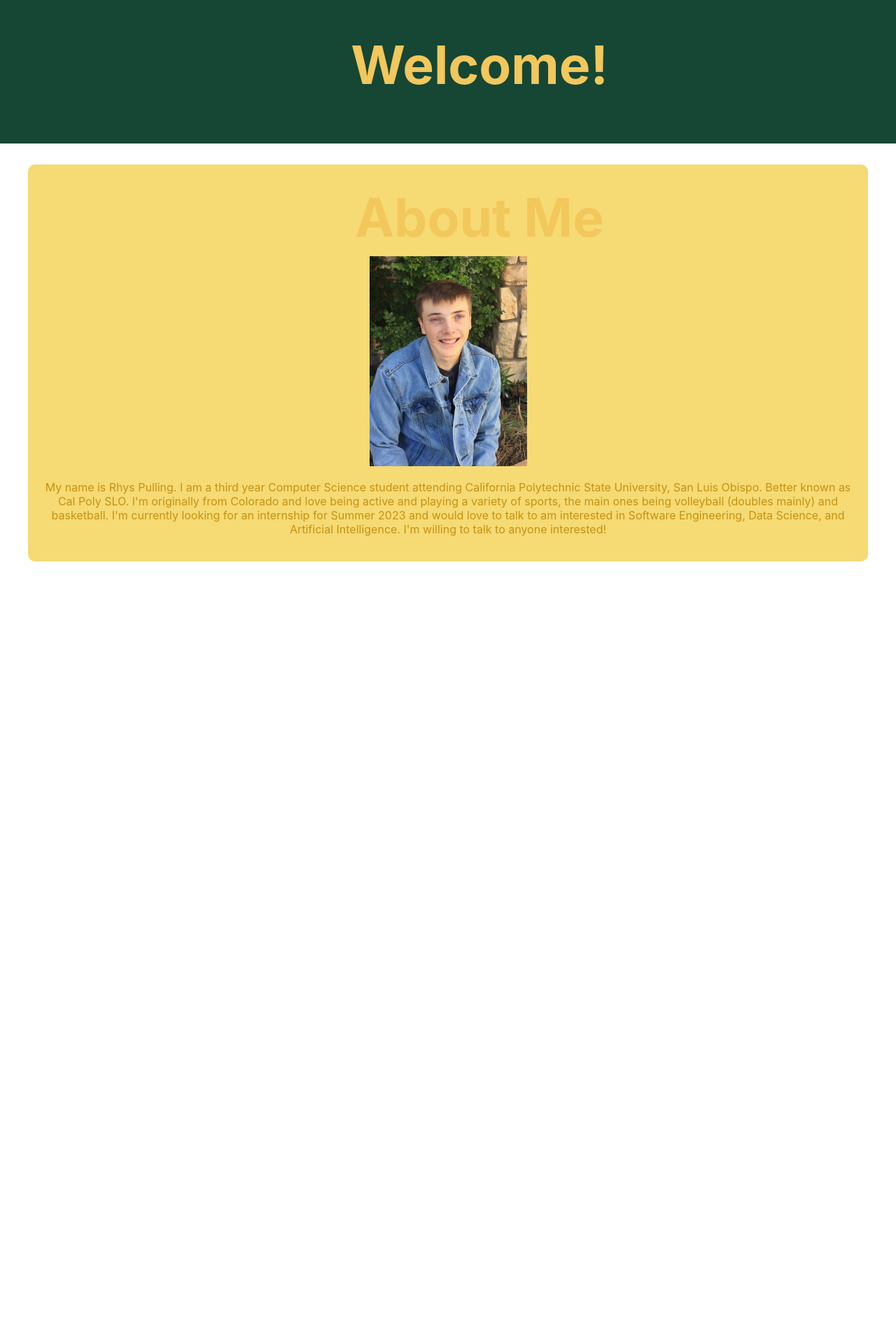
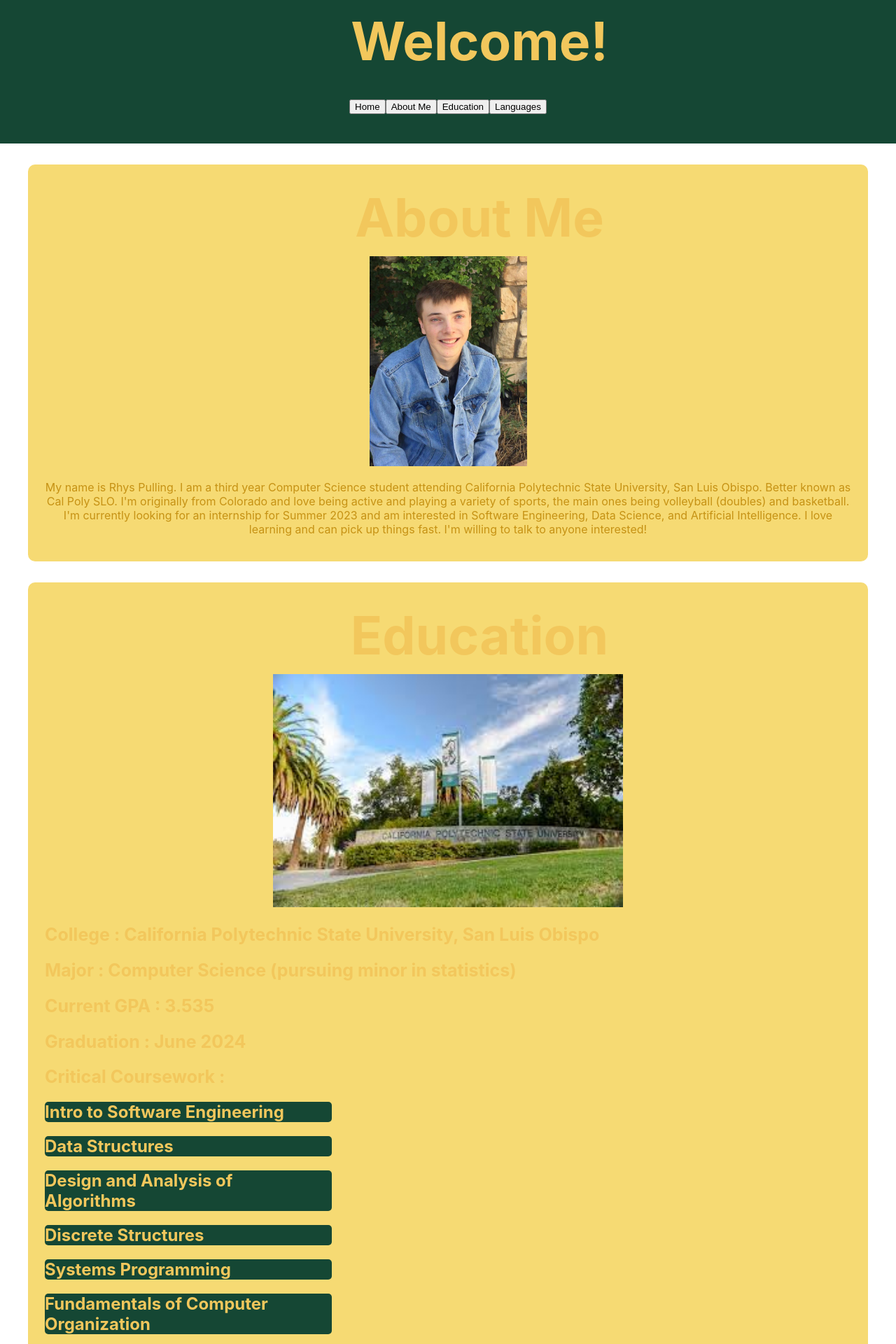
Before and after one commit to pullingrm12/pullingrm12.github.io, a React (Create React App) app: page / in a window 1280 px wide. Shown: the part 20-1940 px from the top of the page at 70% size. Before the commit the page ends 852 px from the top, so only its background shows below. Built offline with nearby package versions, Linux system fonts and the light colour scheme.

Commit message:
Routing, Education

```diff
--- a/src/App.js
+++ b/src/App.js
@@ -2,6 +2,9 @@ import { Route, Routes } from "react-router-dom";
 import "./App.css";
 import Header from "./components/Header.jsx";
 import Home from "./components/Home.jsx";
+import About from "./components/About.jsx";
+import Education from "./components/Education.jsx";
+import Languages from "./components/Languages.jsx";
 
 function App() {
   return (
@@ -9,6 +12,9 @@ function App() {
       <Routes>
         <Route path="/" element={<Header />}>
           <Route index element={<Home />} />
+          <Route path="/about" element={<About />} />
+          <Route path="/education" element={<Education />} />
+          <Route path="/languages" element={<Languages />} />
           <Route path="*" element={<h1>404 page not found</h1>} />
         </Route>
       </Routes>
--- a/src/components/About.jsx
+++ b/src/components/About.jsx
@@ -1,42 +1,21 @@
 import React from "react";
-import styled from "styled-components";
+import { StyledCon, StyledHead, StyledPara } from "./styledcomponents";
 import me from "../images/me.JPG";
-import Container from "@mui/material/Container";
-
-const StyledCon = styled(Container)`
-  background: #f6da73;
-  margin: 30px;
-  padding: 20px;
-  border-radius: 10px;
-  width: 500px;
-`;
-
-const StyledHead = styled.h1`
-  font-size: calc(75px);
-  color: #f2c75c;
-  text-align: center;
-  margin-left: 100px;
-  margin-top: 10px;
-  margin-bottom: 10px;
-  margin-right: 10px;
-`;
-
-const StyledPara = styled.p``;
 
 function About() {
   return (
     <StyledCon maxwidth="md">
       <StyledHead>About Me</StyledHead>
-      <img src={me} alt="Photo of Rhys Pulling" height={300} />
+      <img src={me} alt="Rhys Pulling" height={300} />
       <StyledPara>
         My name is Rhys Pulling. I am a third year Computer Science student
         attending California Polytechnic State University, San Luis Obispo.
         Better known as Cal Poly SLO. I'm originally from Colorado and love
         being active and playing a variety of sports, the main ones being
-        volleyball (doubles mainly) and basketball. I'm currently looking for an
-        internship for Summer 2023 and would love to talk to am interested in
-        Software Engineering, Data Science, and Artificial Intelligence. I'm
-        willing to talk to anyone interested!
+        volleyball (doubles) and basketball. I'm currently looking for an
+        internship for Summer 2023 and am interested in Software Engineering,
+        Data Science, and Artificial Intelligence. I love learning and can pick
+        up things fast. I'm willing to talk to anyone interested!
       </StyledPara>
     </StyledCon>
   );
--- /dev/null
+++ b/src/components/Education.jsx
@@ -0,0 +1,48 @@
+import React from "react";
+import {
+  StyledCon,
+  StyledHead,
+  StyledHead2,
+  StyledList,
+} from "./styledcomponents";
+import campus from "../images/campus.jpg";
+
+function Education() {
+  const courses = [
+    "Intro to Software Engineering",
+    "Data Structures",
+    "Design and Analysis of Algorithms",
+    "Discrete Structures",
+    "Systems Programming",
+    "Fundamentals of Computer Organization",
+    "Object-Oriented Programming",
+    "Technical Writing for Engineers",
+    "Multivariable Calculus",
+    "Linear Algebra",
+    "Public Speaking",
+    "General Physics",
+  ];
+
+  return (
+    <StyledCon>
+      <StyledHead>Education</StyledHead>
+      <img src={campus} alt="Cal Poly Campus" width={500} />
+      <StyledHead2>
+        College : California Polytechnic State University, San Luis Obispo
+      </StyledHead2>
+      <StyledHead2>
+        Major : Computer Science (pursuing minor in statistics){" "}
+      </StyledHead2>
+      <StyledHead2>Current GPA : 3.535</StyledHead2>
+      <StyledHead2>Graduation : June 2024</StyledHead2>
+      <StyledHead2>Critical Coursework : </StyledHead2>
+      <div classname="courses">
+        {courses?.map((course) => {
+          return <StyledList>{course}</StyledList>;
+        })}
+      </div>
+    </StyledCon>
+  );
+}
+
+export default Education;
--- a/src/components/Header.jsx
+++ b/src/components/Header.jsx
@@ -1,30 +1,29 @@
 import React from "react";
-import styled from "styled-components";
+import { StyledHeader, StyledHead } from "./styledcomponents";
 import { Outlet } from "react-router-dom";
-
-const StyledHeader = styled.header`
-  background: #154734;
-  min-height: 225px;
-  display: flex;
-  flex-direction: column;
-  justify-content: center;
-`;
-
-const StyledHead = styled.h1`
-  font-size: calc(75px);
-  color: #f2c75c;
-  text-align: center;
-  margin-left: 100px;
-  margin-top: 10px;
-  margin-bottom: 10px;
-  margin-right: 10px;
-`;
+import { StyledLink } from "./styledcomponents";
 
 function Header() {
   return (
     <>
       <StyledHeader>
         <StyledHead>Welcome!</StyledHead>
+        <nav classname="nav">
+          <h2>
+            <button>
+              <StyledLink to="">Home</StyledLink>
+            </button>
+            <button>
+              <StyledLink to="about">About Me</StyledLink>
+            </button>
+            <button>
+              <StyledLink to="education">Education</StyledLink>
+            </button>
+            <button>
+              <StyledLink to="languages">Languages</StyledLink>
+            </button>
+          </h2>
+        </nav>
       </StyledHeader>
       <Outlet />
     </>
--- a/src/components/Home.jsx
+++ b/src/components/Home.jsx
@@ -1,16 +1,15 @@
 import React from "react";
-import styled from "styled-components";
 import About from "./About";
-
-const StyledBody = styled.div`
-  background-color: #c69214;
-`;
+import Education from "./Education";
+import Languages from "./Languages";
 
 function Home() {
   return (
     <div className="App-body">
       {/*<StyledBody>Rhys Pulling</StyledBody> */}
       <About />
+      <Education />
+      <Languages />
     </div>
   );
 }
--- /dev/null
+++ b/src/components/Languages.jsx
@@ -0,0 +1,8 @@
+import React from "react";
+import { StyledCon } from "./styledcomponents";
+
+function Languages() {
+  return <StyledCon></StyledCon>;
+}
+
+export default Languages;
--- /dev/null
+++ b/src/components/styledcomponents.jsx
@@ -0,0 +1,75 @@
+import styled from "styled-components";
+import Container from "@mui/material/Container";
+import { Link } from "react-router-dom";
+
+const StyledCon = styled(Container)`
+  background: #f6da73;
+  margin: 30px;
+  padding: 20px;
+  border-radius: 10px;
+  width: 500px;
+`;
+
+const StyledHeader = styled.header`
+  background: #154734;
+  min-height: 225px;
+  display: flex;
+  flex-direction: column;
+  justify-content: center;
+`;
+
+const StyledHead = styled.h1`
+  font-size: calc(75px);
+  color: #f2c75c;
+  text-align: center;
+  margin-left: 100px;
+  margin-top: 10px;
+  margin-bottom: 10px;
+  margin-right: 10px;
+`;
+
+const StyledHead2 = styled.h2`
+  font-size: calc(25px);
+  color: #f2c75c;
+  text-align: left;
+`;
+
+const StyledList = styled.h2`
+  color: #f2c75c;
+  text-align: left;
+  width: 400px;
+  padding-right: 10px;
+  border-radius: 5px;
+  background-color: #154734;
+`;
+
+const StyledLink = styled(Link)`
+  a:active {
+    text-decoration: none;
+  }
+  ,
+  a:hover {
+    text-color: #ffffff;
+  }
+  ,
+  a:visited {
+    text-decoration: none;
+  }
+  ,
+  a:link {
+    text-decoration: none;
+  }
+  color: #000000;
+`;
+
+const StyledPara = styled.p``;
+
+export {
+  StyledCon,
+  StyledHeader,
+  StyledHead,
+  StyledHead2,
+  StyledList,
+  StyledLink,
+  StyledPara,
+};
```
Also changed, not shown: src/CSS/styledcss.jsx (deleted), src/images/campus.jpg (added).
